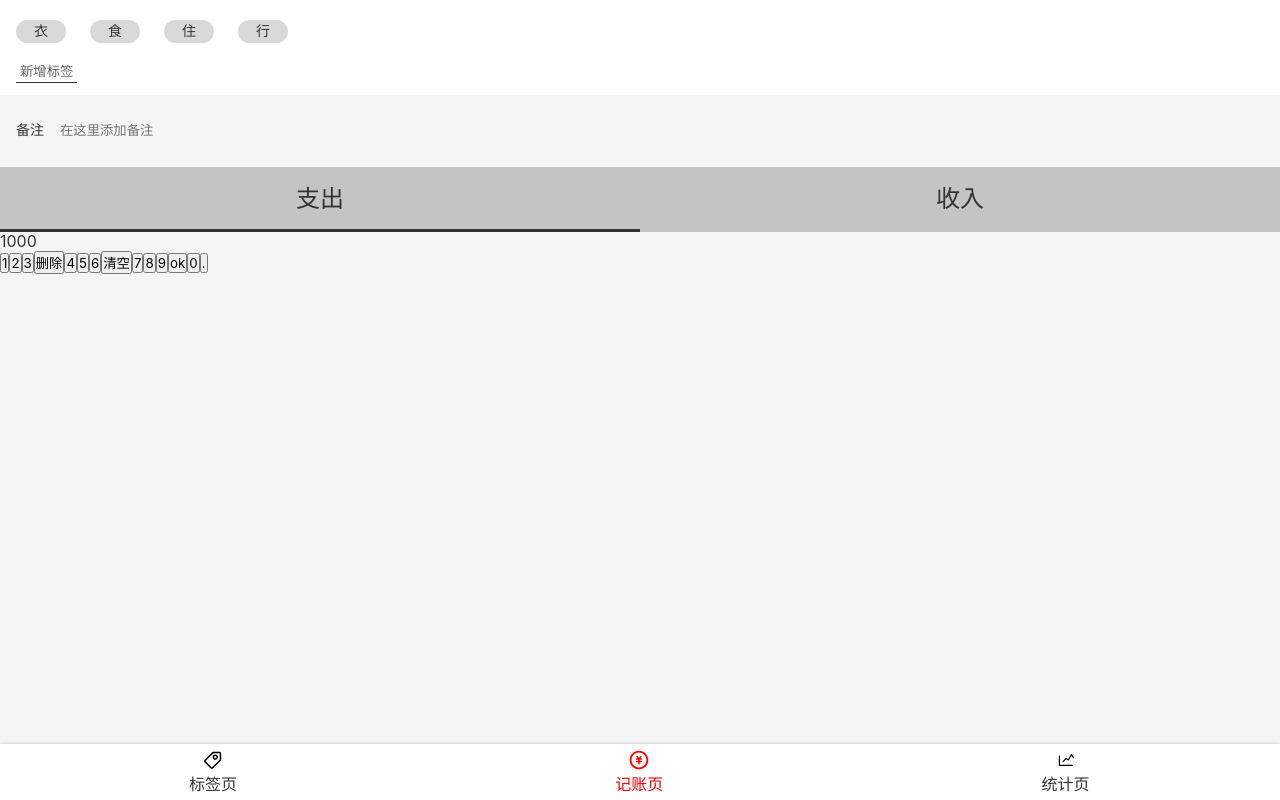
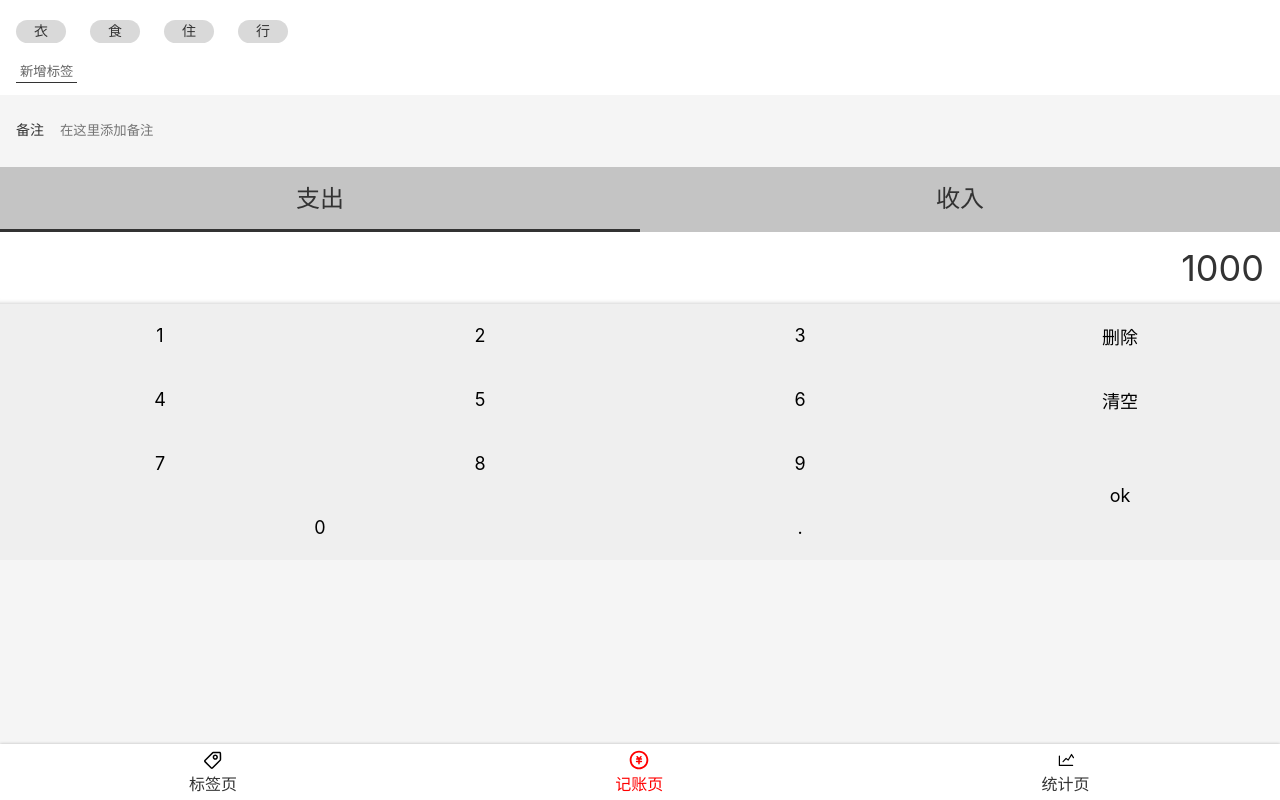
Before and after one commit to cazser/morney-6, a React app: page /tags#/money in a window 1280 px wide. Built offline with nearby package versions, Linux system fonts and the light colour scheme.

Commit message:
Money页面numberPadSection样式初步完成

```diff
--- /dev/null
+++ b/src/components/NumberPadSection.jsx
@@ -0,0 +1,28 @@
+import styled from "styled-components";
+
+const NumberPadSection = styled.section`
+display:flex;
+flex-direction: column;
+>.output{
+  background: white;  font-size: 36px;
+  line-height: 72px;  text-align: right;
+  padding: 0 16px;
+  box-shadow: inset 0 -5px 5px  -5px rgba(0,0,0,0.25);
+}
+>.pad{
+  >button{
+    width: 25%;    height: 64px;
+    float: left;    border: none;
+    font-size:18px;
+    &.ok{
+      height: 128px;
+      float:right;
+    }
+    &.zero{
+      width:50%;
+    }
+  }
+}
+`;
+
+export default NumberPadSection;
--- a/src/index.scss
+++ b/src/index.scss
@@ -41,3 +41,9 @@
 :focus {
     outline: none;
 }
+
+.clearfix::after {
+    content: '';
+    display: block;
+    clear: both;
+}
--- a/src/views/Money.jsx
+++ b/src/views/Money.jsx
@@ -4,8 +4,9 @@
 import NotesSection from 'components/NotesSection';
 import TagsSection from 'components/TagsSection';
 import CategorySection from 'components/CategorySection';
+import NumberPadSection from 'components/NumberpadSection';
 
-const NumberPadSection = styled.section``;
+
 function Money(){
   return(
     <Layout>
@@ -31,8 +32,8 @@
     </ul>
     </CategorySection>
     <NumberPadSection>
-      <div>1000</div>
-      <div>
+      <div className="output">1000</div>
+      <div className="pad clearfix">
         <button>1</button>
         <button>2</button>
         <button>3</button>
@@ -44,9 +45,9 @@
         <button>7</button>
         <button>8</button>
         <button>9</button>
-        <button>ok</button>
-        <button>0</button>
-        <button>.</button>
+        <button className="ok">ok</button>
+        <button className="zero">0</button>
+        <button >.</button>
       </div>
     </NumberPadSection>
     </Layout>
```
